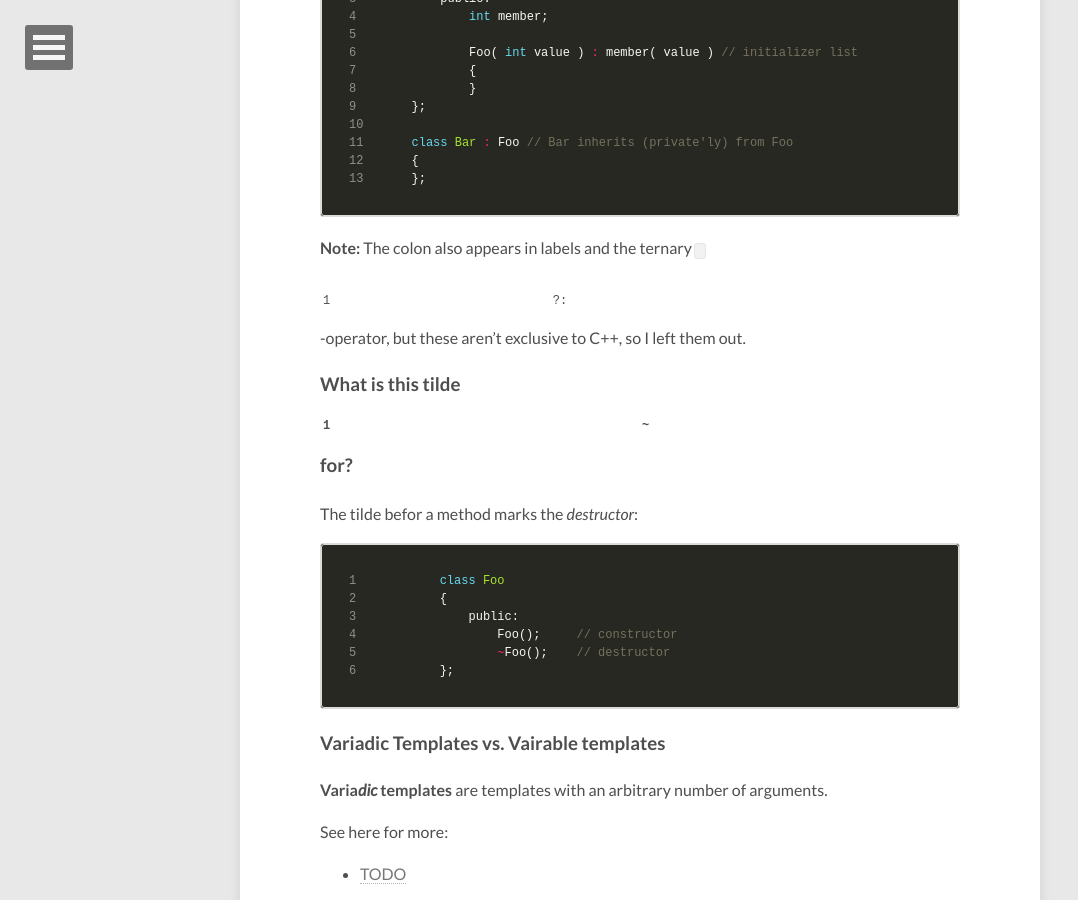
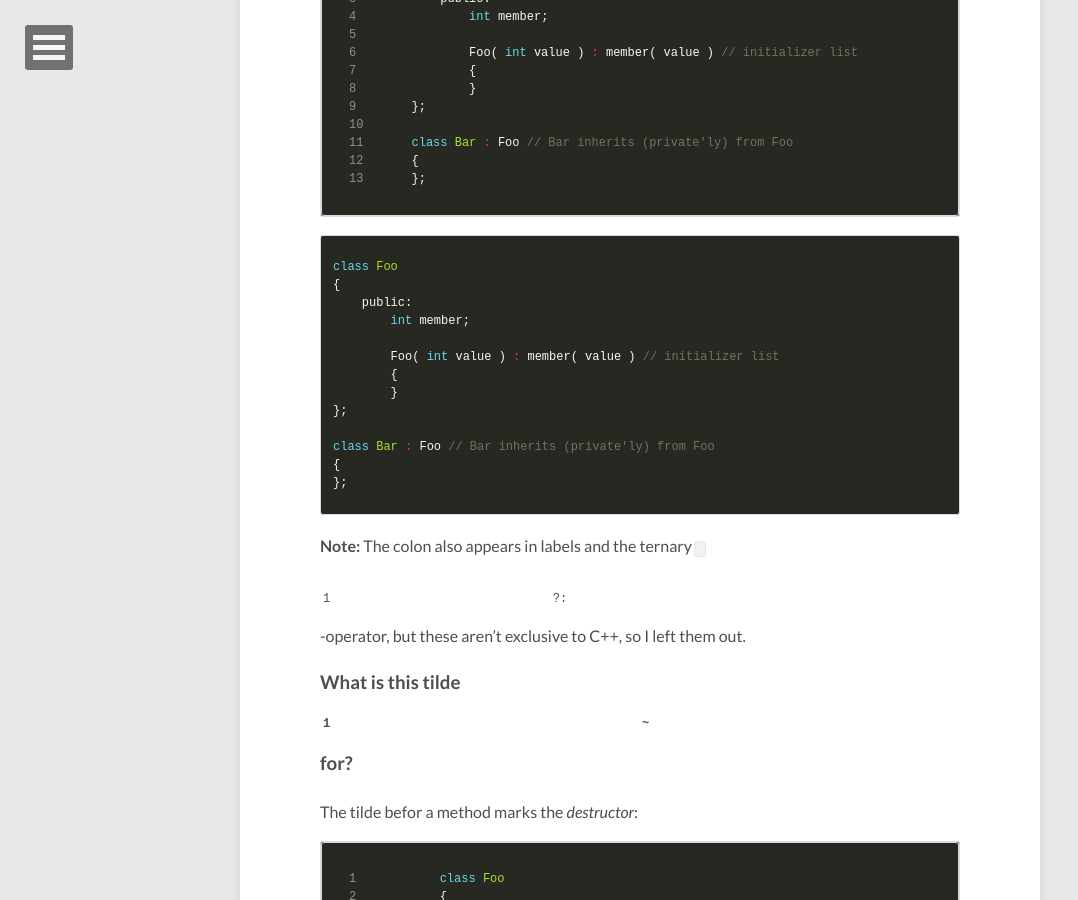
Before and after one commit to AsBadAsABadass/AsBadAsABadass.github.io, a Jekyll site: the page built from _posts/2015-05-01-syntaxterror-cpp.md, in a window 1280 px wide and 900 px high, scrolled down 2464 px. Shown: the whole window, without its empty margins (0-1078 px from the left). Built offline with Jekyll 4.4.1, drawn with Linux system fonts in a browser that asks for light colours; nearby versions of some CDN libraries; comment, search, counter and statistics services are not loaded.

Commit message:
Update 2015-05-01-syntaxterror-cpp.md

```diff
--- a/_posts/2015-05-01-syntaxterror-cpp.md
+++ b/_posts/2015-05-01-syntaxterror-cpp.md
@@ -85,6 +85,22 @@ class Bar : Foo // Bar inherits (private'ly) from Foo
 };
 ~~~
 
+{% highlight cpp %}
+class Foo
+{
+    public:
+        int member;
+
+        Foo( int value ) : member( value ) // initializer list
+        {
+        }
+};
+
+class Bar : Foo // Bar inherits (private'ly) from Foo
+{
+};
+{% endhighlight %}
+
 **Note:** The colon also appears in labels and the ternary `?:`-operator, but these aren't exclusive to C++, so I left them out.
 
 ### What is this tilde `~` for? {#tilde}
```
